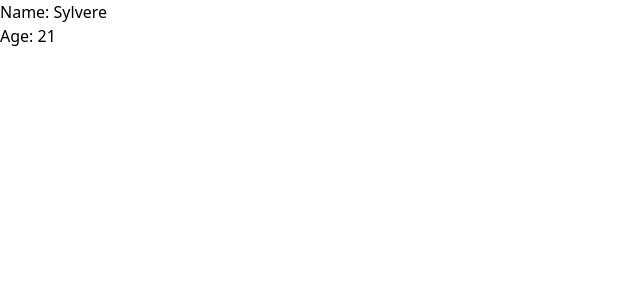
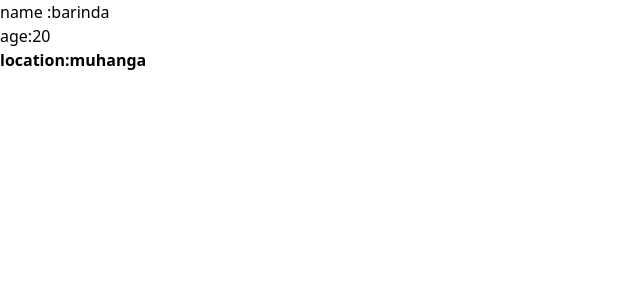
Before and after one commit to system-Barinda/React-project-of-learning, a React (Vite) app in the folder React_learning/: page / in a window 1280 px wide. Shown: the top 300 px of the page, without its empty margins (0-640 px from the left). Built offline with nearby package versions, Linux system fonts and the light colour scheme.

Commit message:
done to learn it

```diff
--- a/React_learning/src/props/App.jsx
+++ b/React_learning/src/props/App.jsx
@@ -1,10 +1,23 @@
-import UserCard from "./UserCard";
+// import UserCard from "./UserCard";
 
-export default function App() {
-  return (
+// export default function App() {
+//   return (
+//     <UserCard
+//       name="Sylvere"
+//       age={21}
+//     />
+//   );
+// }
+
+
+import UserCard from "./UserCard"
+
+export default function App(){
+  return(
     <UserCard
-      name="Sylvere"
-      age={21}
+    name="barinda"
+    age={20}
+    location="muhanga"
     />
-  );
+  )
 }
--- a/React_learning/src/props/UserCard.jsx
+++ b/React_learning/src/props/UserCard.jsx
@@ -1,8 +1,17 @@
-export default function UserCard(props) {
-  return (
-    <div>
-      <h2>Name: {props.name}</h2>
-      <p>Age: {props.age}</p>
-    </div>
-  );
+// export default function UserCard(props) {
+//   return (
+//     <div>
+//       <h2>Name: {props.name}</h2>
+//       <p>Age: {props.age}</p>
+//     </div>
+//   );
+// }
+
+
+export default function UserCard({name,age,location}){
+  return(<>
+    <h1>name :{name}</h1>
+    <p>age:{age}</p>
+    <strong>location:{location}</strong>
+  </>)
 }
```
